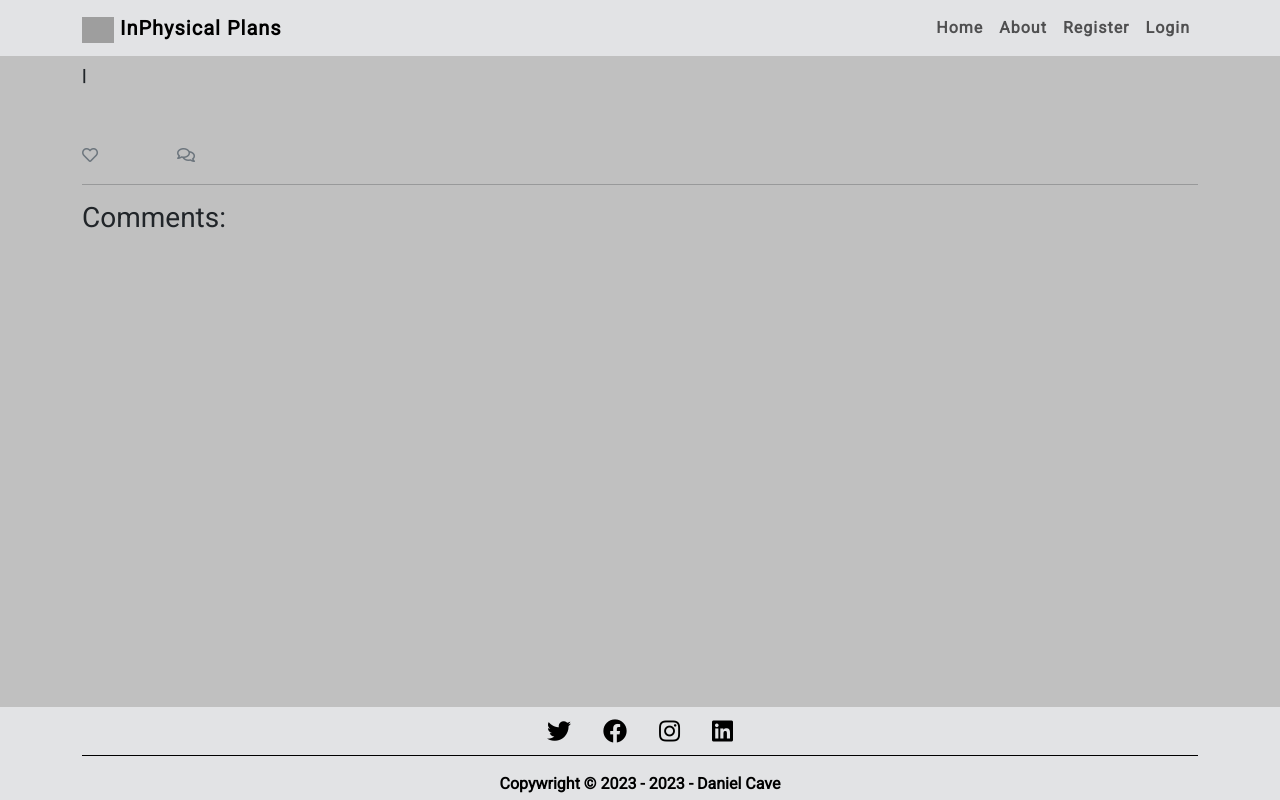
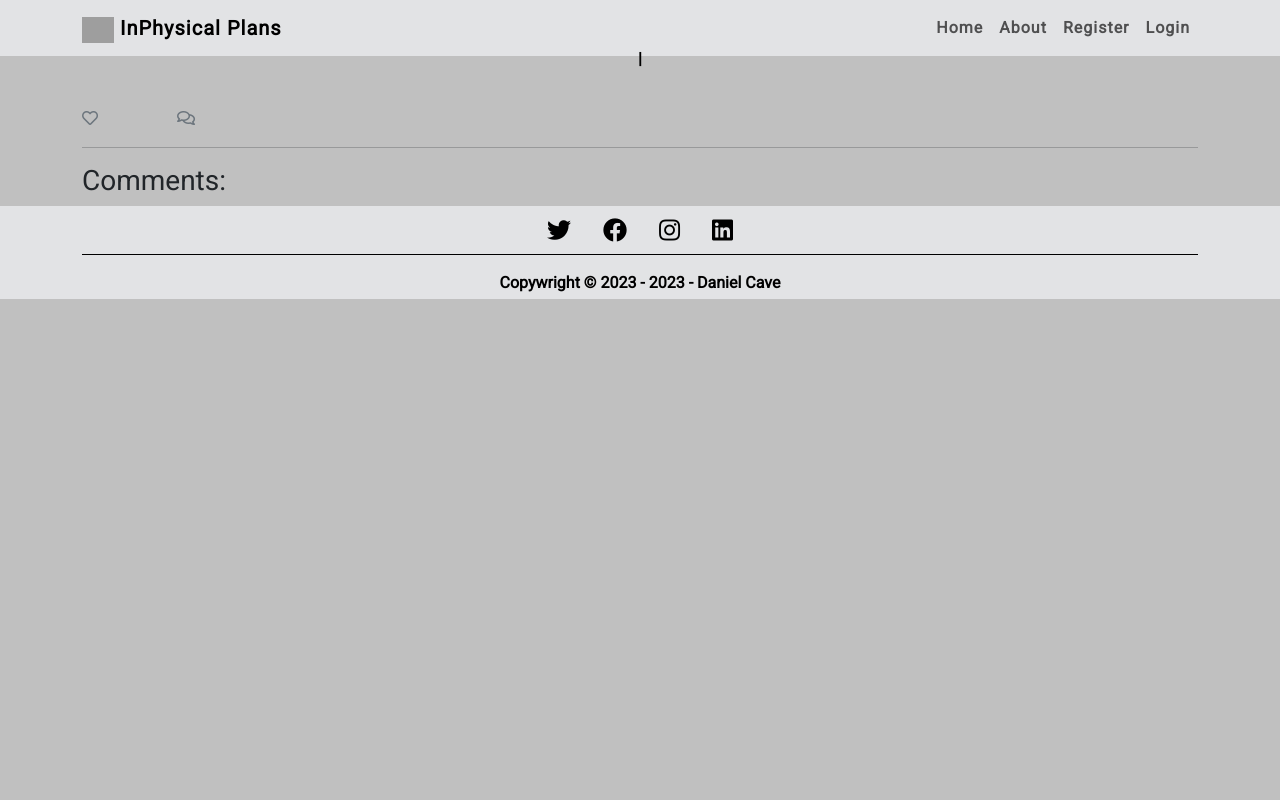
Before and after one commit to danieljcave/inphysical-plans, a Django app: template templates/blog_post.html in a window 1280 px wide. Run offline with Django 3.2, Linux system fonts and the light colour scheme; the template is opened without the code that fills it, so the values that code supplies are empty; grey boxes are pictures that could not be loaded.

Commit message:
add style to blog post page

```diff
--- a/blog/models.py
+++ b/blog/models.py
@@ -12,7 +12,7 @@ class Post(models.Model):
     date_created = models.DateTimeField(default=timezone.now)
     date_updated = models.DateTimeField(default=timezone.now)
     content = models.TextField()
-    excerpt = models.TextField(blank=True)
+    excerpt = models.TextField(blank=True, max_length=200)
     image_upload = CloudinaryField('image', default='placeholder')
     likes = models.ManyToManyField(User, related_name='blog_likes', blank=True)
 
--- a/static/css/style.css
+++ b/static/css/style.css
@@ -1,5 +1,5 @@
 body {
-    background-color: rgb(192, 192, 192);
+    background: rgb(192, 192, 192);
     font-family: 'Roboto', sans-serif;
     font-weight: 600;
 }
@@ -30,13 +30,6 @@ body {
     color: black;
 }
 
-.footer {
-    position: absolute;
-    bottom: 0;
-    width: 100%;
-    background-color: #f5f5f5;
-}
-
 /* Blog Post Cards */
 .card {
     border: none;
@@ -49,6 +42,12 @@ body {
 
 .image-container {
     position: relative;
+}
+
+.image-container img {
+    max-inline-size: 100%;
+    object-fit: cover;
+    max-height: 300px;
 }
 
 .blog-author {
@@ -87,3 +86,25 @@ body {
     border-bottom-left-radius: 10px;
     border-bottom-right-radius: 10px;
 }
+
+/* Blog Post Page */
+
+.masthead-image {
+    position: relative;
+    margin-top: 1%;
+}
+
+.masthead-image img {
+    max-inline-size: 100%;
+    object-fit: cover;
+    max-height: 500px;
+}
+
+.masthead-text {
+    position: absolute;
+    text-align: center;
+    top: calc(50% - 40px);
+    left: 0;
+    width: 100%;
+    color: black;
+}
--- a/templates/blog_post.html
+++ b/templates/blog_post.html
@@ -1,21 +1,21 @@
 {% extends 'base.html' %} {% block content %}
-<div class="masthead">
-    <div class="container">
-        <div class="row">
-            <div class="col-md-6">
+<div class="container">
+    <div class="row">
+        <div class="masthead-image">
+            {% if "placeholder" in post.image_upload.url %}
+            <img src="https://i.imgur.com/sWaz0pA.jpg" width="100%" />
+            {% else %}
+            <img src=" {{ post.image_upload.url }}" width="100%">
+            {% endif %}
+            <div class="masthead-text">
                 <h1 class="blog-title">{{ post.title }}</h1>
                 <p class="blog-subtitle">{{ post.author }} | {{ post.date_created }}</p>
             </div>
-            <div class="masthead-background">
-                {% if "placeholder" in post.image_upload.url %}
-                <img src="https://i.imgur.com/sWaz0pA.jpg" width="100%" />
-                {% else %}
-                <img src=" {{ post.image_upload.url }}" width="100%">
-                {% endif %}
-            </div>
+
         </div>
     </div>
 </div>
+
 <div class="container">
     <div class="row">
         <div class="col card">
```
Also changed, not shown: blog/migrations/0003_alter_post_excerpt.py (added).
